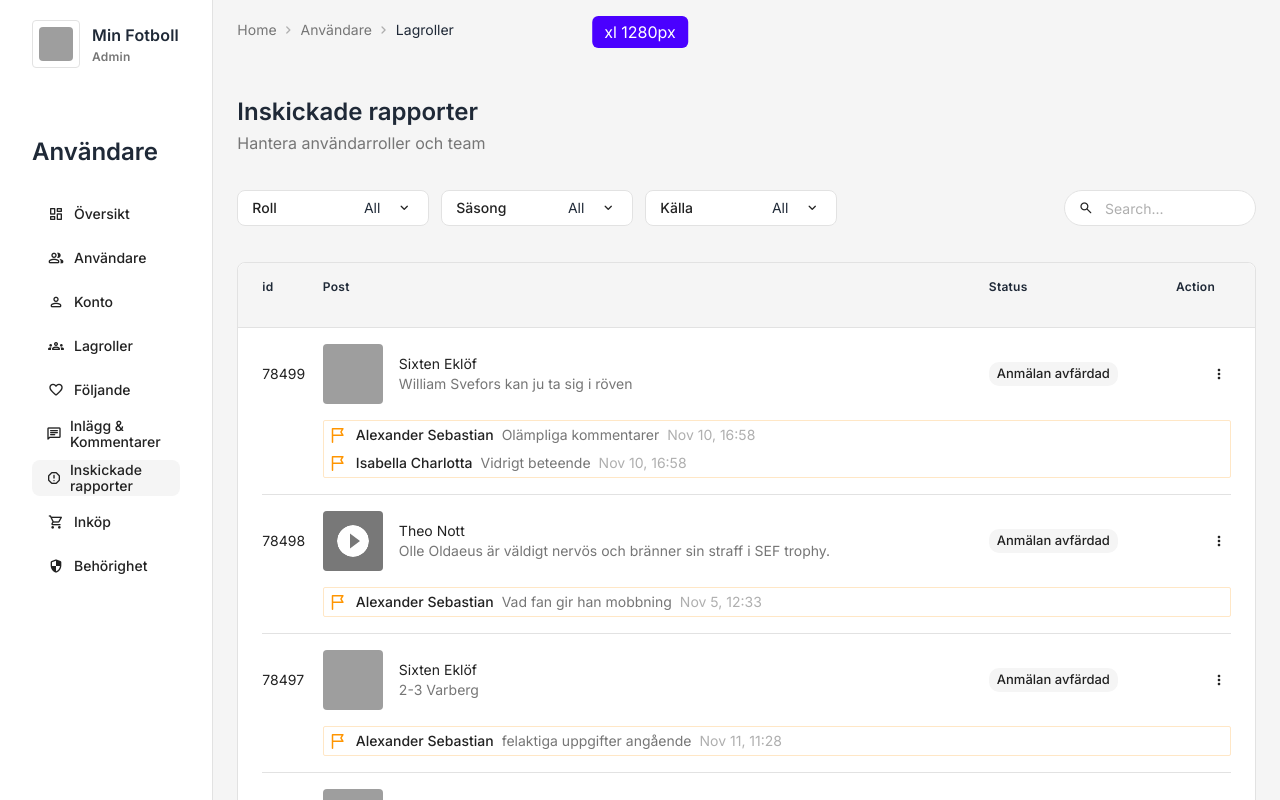
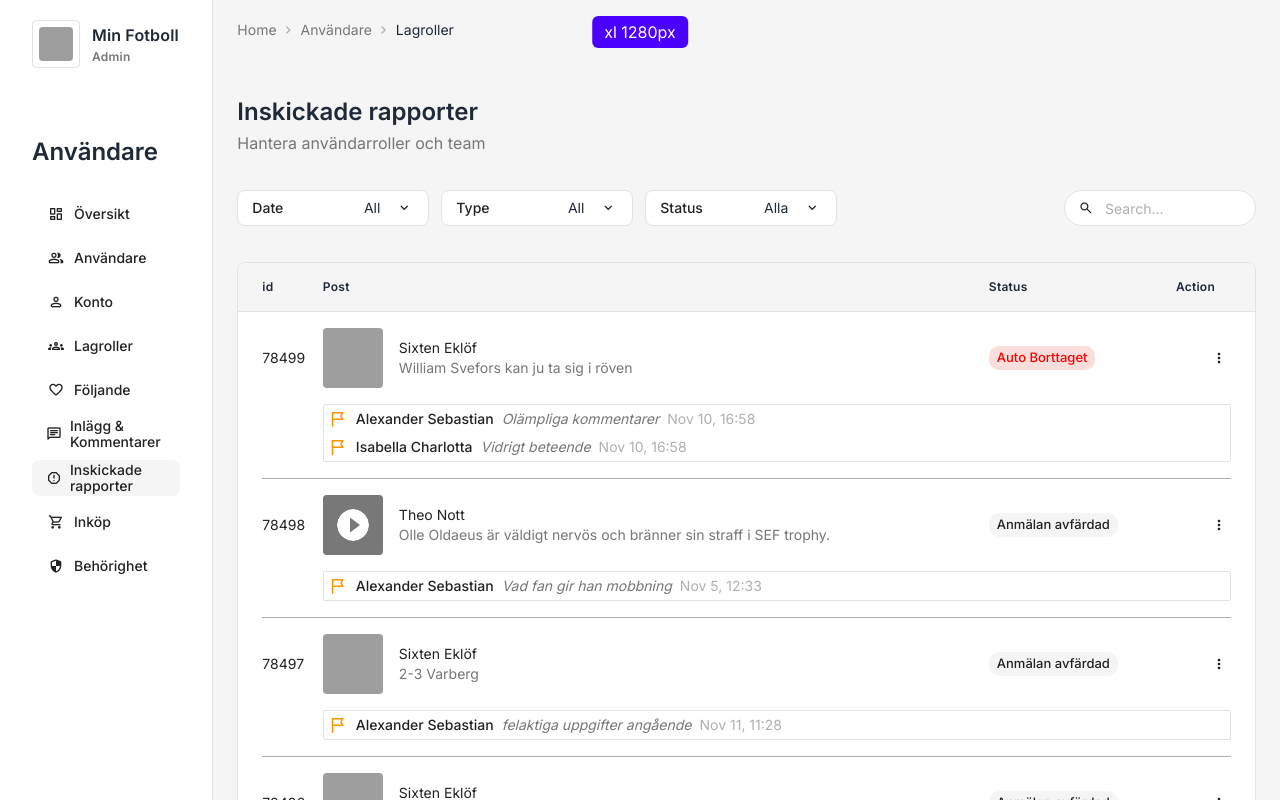
Before and after one commit to DanBilly13/SwAdmin, a React (Vite) app: page /#/anvandare/inskickade-rapporter in a window 1280 px wide. Shown: the top 800 px of the page. Built offline with nearby package versions, Linux system fonts and the light colour scheme; grey boxes are pictures that could not be loaded; the HTML template or start-up script is replaced by a standard one.

Commit message:
Update InskickadeRapporter filters, table headers, and minor UI adjustments

```diff
--- a/src/components/atoms/TableCell/components/CellContent.tsx
+++ b/src/components/atoms/TableCell/components/CellContent.tsx
@@ -189,7 +189,7 @@ export const CellContent: React.FC<CellContentProps> = ({
 }) => {
   if (NotificationsCard) {
     return (
-      <div className="flex flex-col gap-0 w-full border border-surface-caution rounded-sm">
+      <div className="flex flex-col gap-0 w-full border border-border rounded-sm">
         {/* <div className="text-label-s text-content">Reports</div> */}
         <NotificationsCardBasic
           {...getNotificationsCardProps(NotificationsCard)}
--- a/src/components/molecules/GridTableRow/GridTableRow.tsx
+++ b/src/components/molecules/GridTableRow/GridTableRow.tsx
@@ -19,7 +19,7 @@ export const GridTableRow: React.FC<GridTableRowProps> = ({
         "grid grid-cols-16",
         // "grid gap-0 md:gap-4", // No gap on mobile, 16px gap on md and up
         // "grid-cols-16", // Default 16 columns for all breakpoints
-        hasBorder && "border-b border-border",
+        hasBorder && "border-b border-content-tertiary",
         className
       )}
     >
--- a/src/components/molecules/NotificationsCard/NotificationsCardBasic.tsx
+++ b/src/components/molecules/NotificationsCard/NotificationsCardBasic.tsx
@@ -46,10 +46,10 @@ export const NotificationsCardBasic: React.FC<NotificationsCardBasicProps> = ({
 
   const containerClasses = `
     flex flex-row items-start sm:items-center
-    px-1
-    py-1
+    px-1 sm: px-0.5
+    py-1 sm: px-0.5
     bg-surface
-    rounded-lg
+    rounded-sm
 
     ${showBorder ? "border" : ""}
     ${showBorder ? borderVariantClasses[borderVariant] : ""}
@@ -74,16 +74,16 @@ export const NotificationsCardBasic: React.FC<NotificationsCardBasicProps> = ({
       </div>
       <div className={`flex ${contentClasses}`}>
         <div className="flex flex-col sm:flex-row sm:items-center gap-x-2 w-full">
-          <span className="text-body-s text-content font-medium text-left sm:text-left whitespace-nowrap truncate">
+          <span className="text-body-s text-content font-medium text-left">
             {title}
           </span>
           {description && (
-            <span className="text-body-s text-content-secondary text-left sm:text-left whitespace-nowrap truncate">
+            <span className="text-body-s italic text-content-secondary text-left">
               {description}
             </span>
           )}
           {date && (
-            <span className="text-body-s text-content-tertiary text-left sm:text-left whitespace-nowrap truncate">
+            <span className="text-body-s text-content-tertiary text-left">
               {date}
             </span>
           )}
--- a/src/data/reports.ts
+++ b/src/data/reports.ts
@@ -15,7 +15,7 @@ export interface Report {
   secondReason?: string;
   secondReportDate?: string;
   date: string;
-  status: "Anmälan avfärdad" | "Inlägg Borttaget";
+  status: "Anmälan avfärdad" | "Inlägg Borttaget" | "Auto Borttaget";
   statusDate: string;
   isVideo?: boolean;
 }
@@ -34,7 +34,7 @@ export const reports: Report[] = [
     secondReason: "Vidrigt beteende",
     secondReportDate: "Nov 10, 16:58",
     date: "Nov 10, 16:58",
-    status: "Anmälan avfärdad",
+    status: "Auto Borttaget",
     statusDate: "Nov 12 2024",
     isVideo: false,
   },
--- a/src/pages/anvandare/InskickadeRapporter.tsx
+++ b/src/pages/anvandare/InskickadeRapporter.tsx
@@ -251,9 +251,9 @@ const columns: ColumnDefinition[] = [
 const InskickadeRapporter = () => {
   const { toggleDrawer } = useDrawerControl();
   const [searchValue, setSearchValue] = React.useState("");
-  const [roleFilter, setRoleFilter] = React.useState("all");
-  const [seasonFilter, setSeasonFilter] = React.useState("all");
-  const [sourceFilter, setSourceFilter] = React.useState("all");
+  const [roleFilter, setRoleFilter] = React.useState("alla");
+  const [seasonFilter, setSeasonFilter] = React.useState("alla");
+  const [sourceFilter, setSourceFilter] = React.useState("alla");
 
   return (
     <ContentContainerSlots
@@ -277,32 +277,40 @@ const InskickadeRapporter = () => {
         <FilterAndSearch
           filters={[
             {
-              label: "Roll",
+              label: "Date",
               value: roleFilter,
               onChange: setRoleFilter,
               options: [
-                { value: "all", label: "All" },
-                { value: "staff", label: "Staff" },
-                { value: "spelare", label: "Spelare" },
-                { value: "guardian", label: "Guardian" },
+                { value: "alla", label: "All" },
+                { value: "last 24 hrs", label: "Last 24 hrs" },
+                { value: "last 7 days", label: "Last 7 days" },
+                { value: "last 4 weeks", label: "Last 4 weeks" },
+                { value: "last 3 months", label: "Last 3 months" },
+                { value: "custom", label: "Custom" },
               ],
             },
             {
-              label: "Säsong",
+              label: "Type",
               value: seasonFilter,
               onChange: setSeasonFilter,
               options: [
-                { value: "all", label: "All" },
-                { value: "2023-2024", label: "2023-2024" },
+                { value: "alla", label: "All" },
+                { value: "video", label: "Video" },
+                { value: "image", label: "Image" },
+                { value: "Comment", label: "Comment" },
               ],
             },
             {
-              label: "Källa",
+              label: "Status",
               value: sourceFilter,
               onChange: setSourceFilter,
               options: [
-                { value: "all", label: "All" },
-                { value: "fogis", label: "Fogis" },
+                { value: "alla", label: "Alla" },
+                { value: "auto borttaget", label: "Auto borttaget" },
+                { value: "borttagna", label: "Borttagna" },
+                { value: "publicerade", label: "Publicerade" },
+                { value: "anmälan avfärdad", label: "Anmälan avfärdad" },
+                { value: "återställda", label: "Återställda" },
               ],
             },
           ]}
@@ -323,9 +331,9 @@ const InskickadeRapporter = () => {
                   className={classNames(
                     getColumnSpanClasses(column.span),
                     column.className,
-                    "flex items-center gap-4",
+                    "hidden md:flex items-center gap-4",
                     (column.header === "Blank" || column.header === "Report") &&
-                      "text-transparent md:select-none h-0 pb-0"
+                      "text-transparent md:select-none h-0 !pb-0"
                   )}
                   isLast={index === columns.length - 1}
                 >
```
Also changed, not shown: tailwind.config.js (+13 -13 lines).
